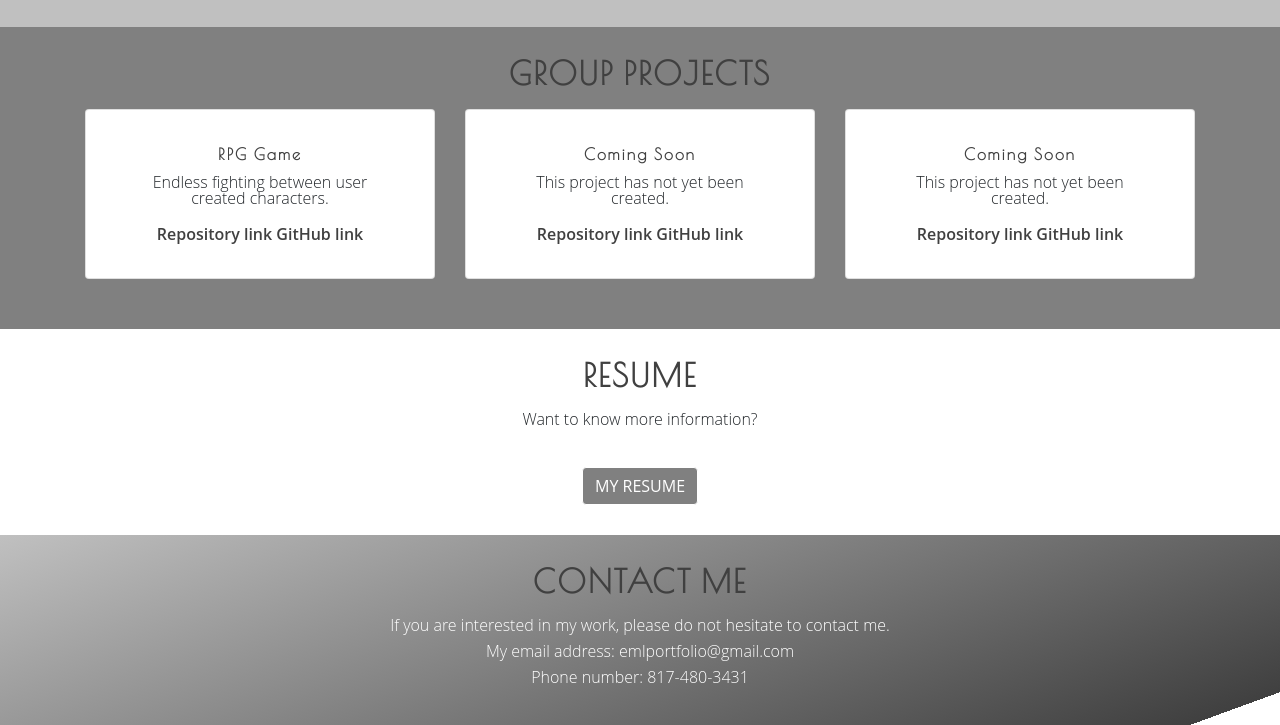
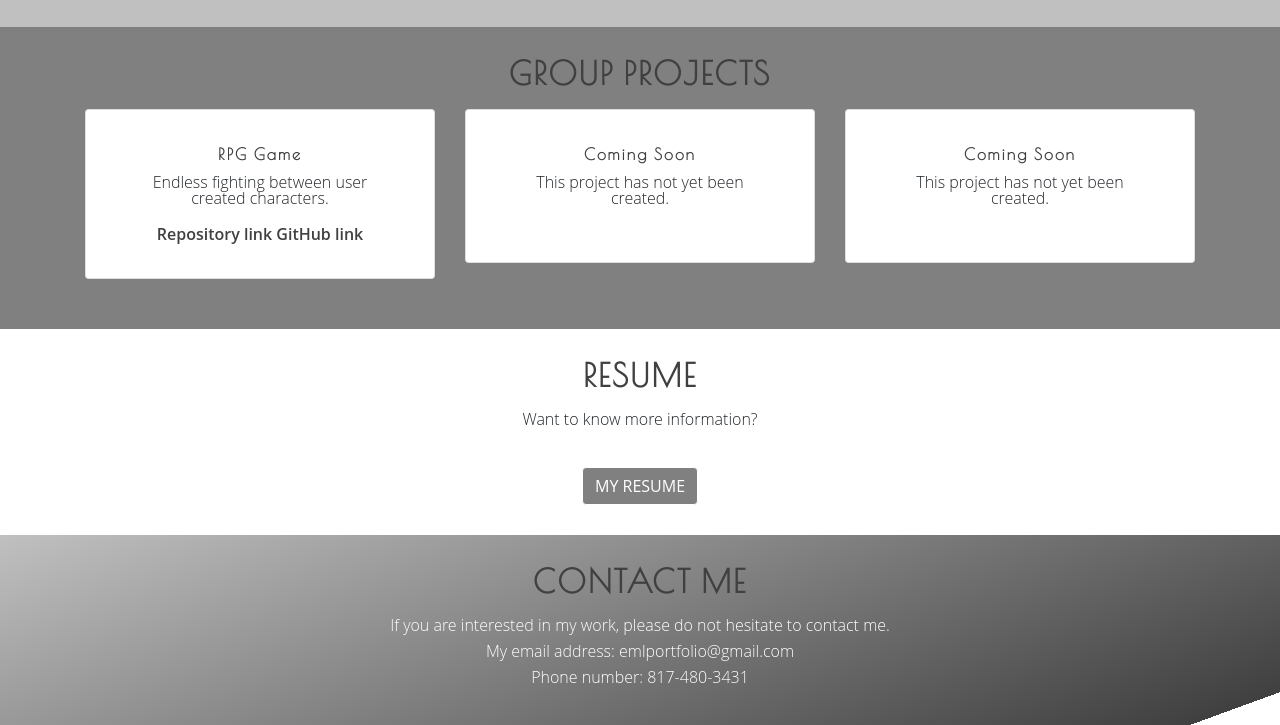
Before and after one commit to elaine-drum-female/new-portfolio-site, a plain HTML site: page index.html in a window 1280 px wide. Shown: the part 2222-2947 px from the top of the page. Drawn offline with nearby package versions, Linux system fonts and the light colour scheme.

Commit message:
removed incomplete rest of the group project github links

```diff
--- a/index.html
+++ b/index.html
@@ -267,10 +267,10 @@
                             <div class="card-body">
                                 <h5 class="card-title">Coming Soon</h5>
                                 <p class="card-text">This project has not yet been created.</p>
-                                <a href="https://github.com/beverlyj93/project-1" target="_blank" class="card-link">Repository
+                                <!-- <a href="https://github.com/beverlyj93/project-1" target="_blank" class="card-link">Repository
                                     link</a>
                                 <a href="http://beverlyj93.github.io/project-1" target="_blank" class="card-link my-card-link">GitHub
-                                    link</a>
+                                    link</a> -->
                             </div>
                         </div>
                     </div>
@@ -279,10 +279,10 @@
                             <div class="card-body">
                                 <h5 class="card-title">Coming Soon</h5>
                                 <p class="card-text">This project has not yet been created.</p>
-                                <a href="https://github.com/beverlyj93/project-1" target="_blank" class="card-link">Repository
+                                <!-- <a href="https://github.com/beverlyj93/project-1" target="_blank" class="card-link">Repository
                                     link</a>
                                 <a href="http://beverlyj93.github.io/project-1" target="_blank" class="card-link my-card-link">GitHub
-                                    link</a>
+                                    link</a> -->
                             </div>
                         </div>
                     </div>
```
